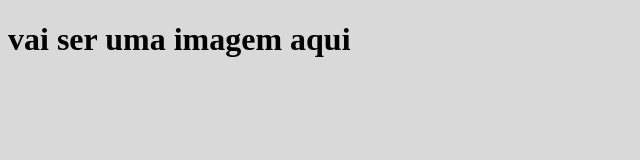
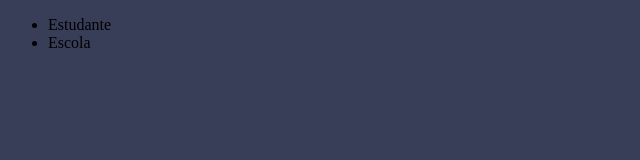
Before and after one commit to vlaguaira11-07/Anasouzaalura, a plain HTML site: page index.html in a window 1280 px wide. Shown: the whole page, without its empty margins (0-640 px from the left). Drawn offline with Linux system fonts and the light colour scheme.

Commit message:
alguma coisa

```diff
--- a/index.html
+++ b/index.html
@@ -7,6 +7,14 @@
     <title>Document</title>
 </head>
 <body>
-    <h1>vai ser uma imagem aqui</h1>
+    <header class="cabecalho" >
+    <ul class="cabecalho-lista" >
+        <li class="cabecalho-lista-item">Estudante</li>
+        <li class="cabecalho-lista-item">Escola</li>
+    </ul>
+    </header>
+
+
+
 </body>
 </html>
--- a/style.css
+++ b/style.css
@@ -1,3 +1,7 @@
 body{
-    background: #d9d9d9;
+    background: #383D58;
 }
+
+.cabecalho{
+
+}
```
